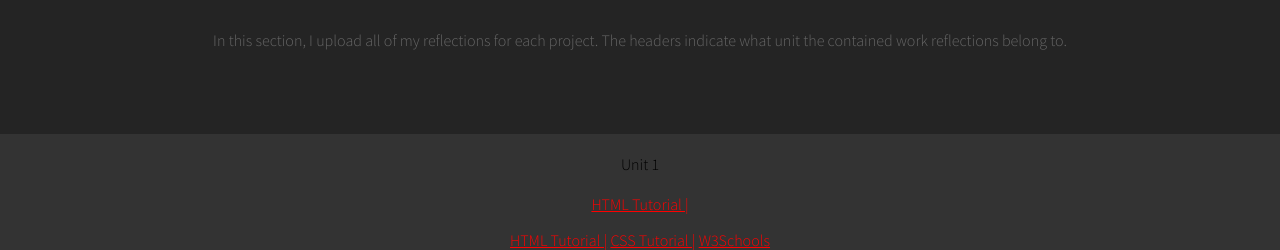
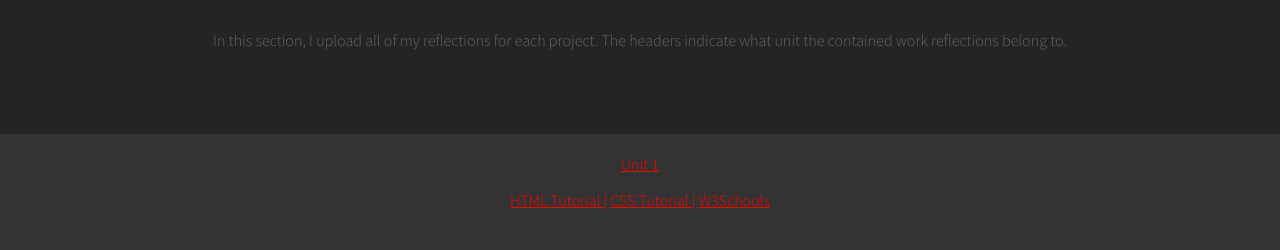
Before and after one commit to Joshmoffat/Joshmoffat.github.io, a plain HTML site: page Reflections.html in a window 1280 px wide. Shown: the part 594-844 px from the top of the page. After the commit the page ends 804 px from the top, so only its background shows below. Drawn offline with Linux system fonts and the light colour scheme.

Commit message:
Update Reflections.html

```diff
--- a/Reflections.html
+++ b/Reflections.html
@@ -42,9 +42,7 @@
 <center>
 <br>
 <ul>
-<li>Unit 1</li>
-<br>
-<li></li><a href="CSUnit1Reflection.html" class="link1">HTML Tutorial |</a></li>
+<li></li><a href="CSUnit1Reflection.html" class="link1">Unit 1</a></li>
 </ul>
 </center>
 <footer align="center">
```
